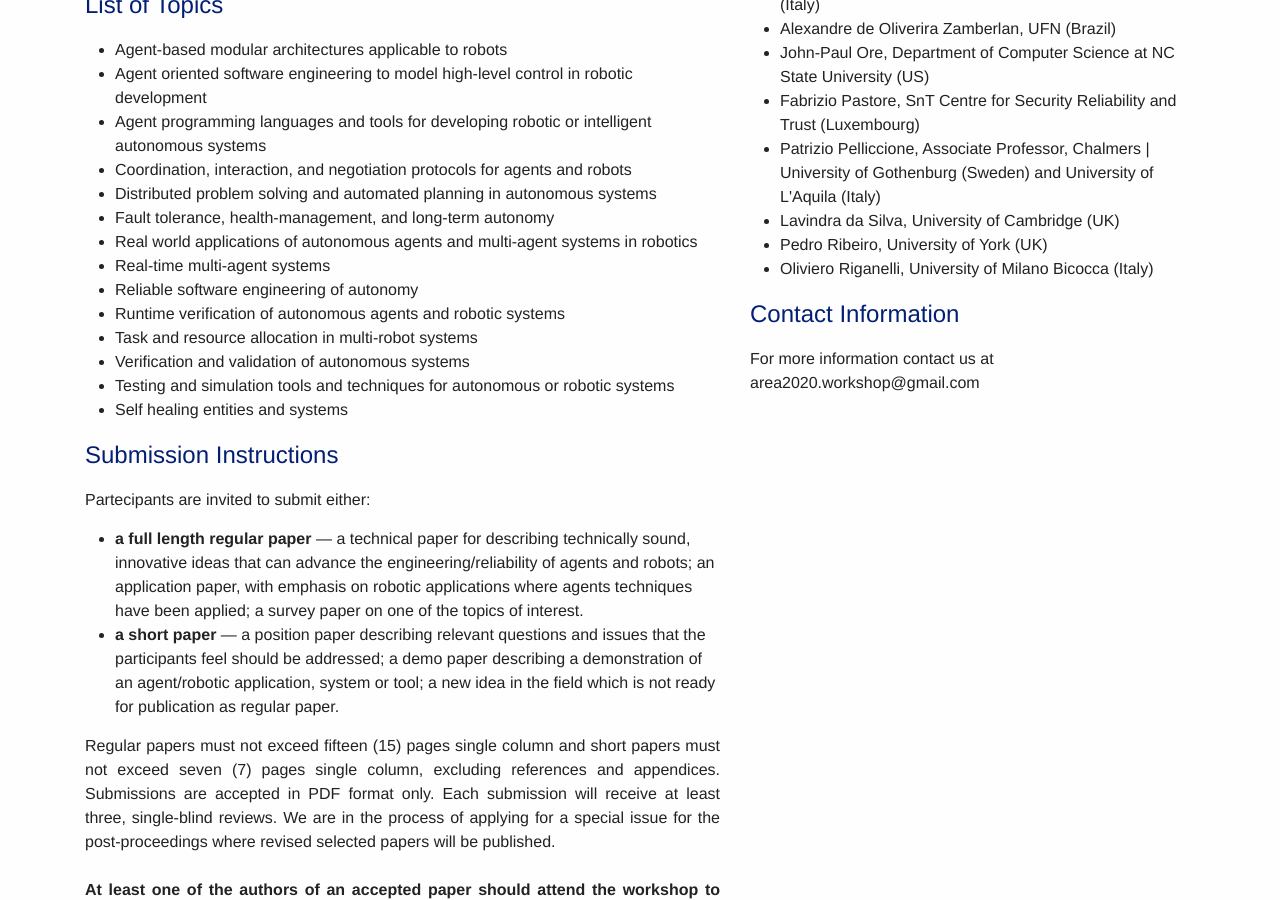
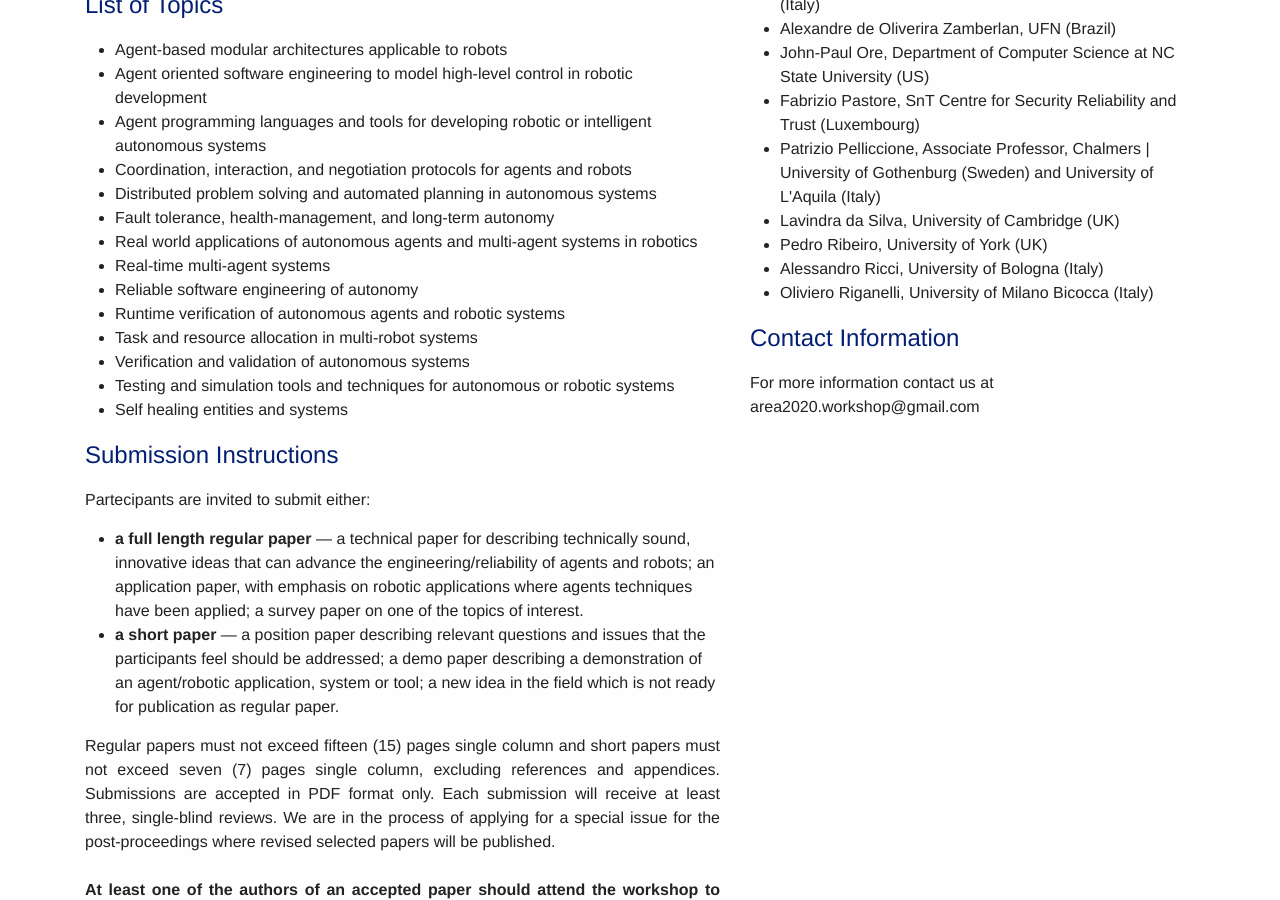
Before and after one commit to area2020/area2020.github.io, a Jekyll site: the page built from index.md, in a window 1280 px wide and 900 px high, scrolled down 841 px. Built offline with Jekyll 4.4.1, drawn with Linux system fonts in a browser that asks for light colours; nearby versions of some CDN libraries.

Commit message:
Update index.md

```diff
--- a/index.md
+++ b/index.md
@@ -147,6 +147,7 @@ Submission link: TBD
 <li>Patrizio Pelliccione, Associate Professor, Chalmers | University of Gothenburg (Sweden) and University of L'Aquila (Italy)</li>
 <li>Lavindra da Silva, University of Cambridge (UK)</li>
 <li>Pedro Ribeiro, University of York (UK)</li>
+<li>Alessandro Ricci, University of Bologna (Italy)</li>
 <li>Oliviero Riganelli, University of Milano Bicocca (Italy)</li>
 </ul>
 
```
